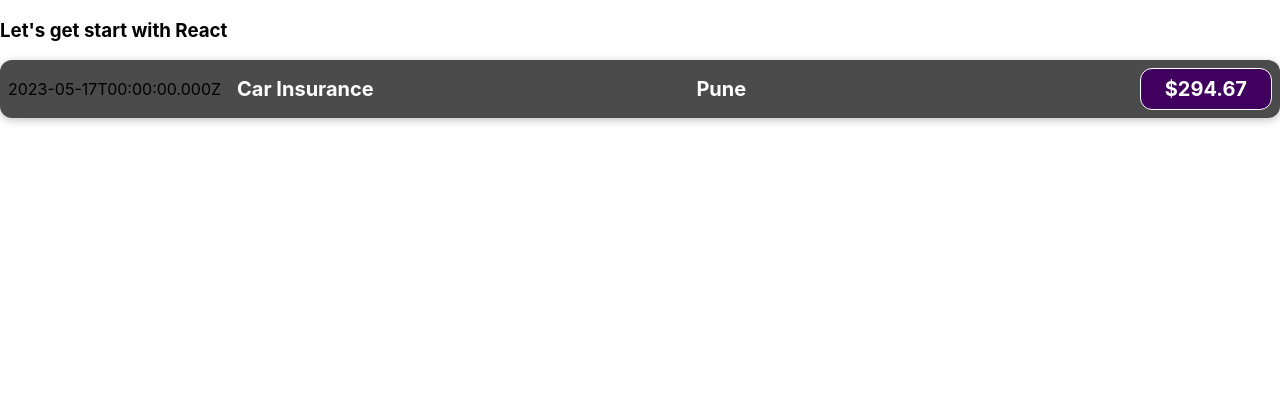
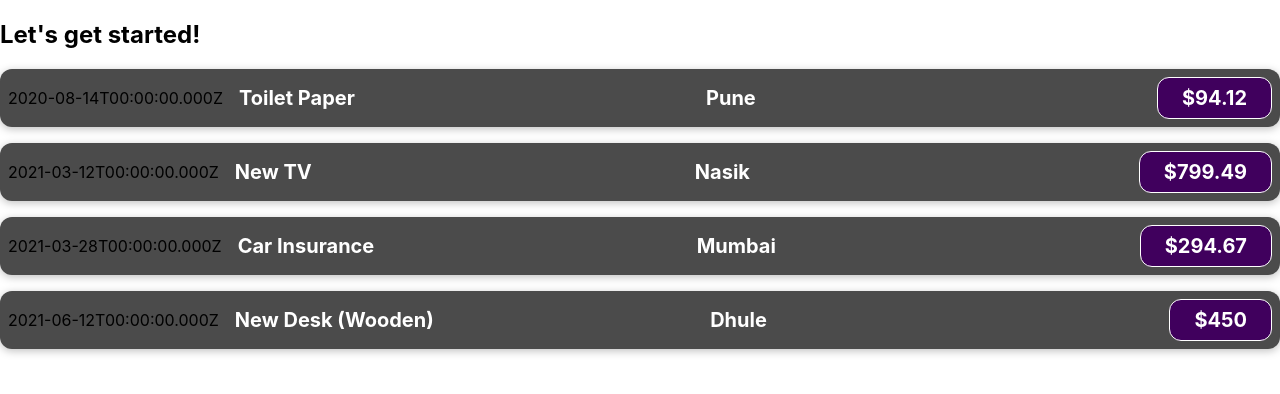
Before and after one commit to VaiDik-cyber/SharpenerReact, a React (Create React App) app: page / in a window 1280 px wide. Shown: the top 394 px of the page. Built offline with nearby package versions, Linux system fonts and the light colour scheme.

Commit message:
module 1 task 9

```diff
--- a/src/App.js
+++ b/src/App.js
@@ -1,13 +1,44 @@
-import "./App.css";
-import ExpenseItems from "./components/ExpenseItem.js";
+import ExpenseItem from "./components/ExpenseItem";
 
 function App() {
+  const expenses = [
+    {
+      id: "e1",
+      title: "Toilet Paper",
+      amount: 94.12,
+      date: new Date(2020, 7, 14),
+      LocationOfExpenditure: "Pune",
+    },
+    {
+      id: "e2",
+      title: "New TV",
+      amount: 799.49,
+      date: new Date(2021, 2, 12),
+      LocationOfExpenditure: "Nasik",
+    },
+    {
+      id: "e3",
+      title: "Car Insurance",
+      amount: 294.67,
+      date: new Date(2021, 2, 28),
+      LocationOfExpenditure: "Mumbai",
+    },
+    {
+      id: "e4",
+      title: "New Desk (Wooden)",
+      amount: 450,
+      date: new Date(2021, 5, 12),
+      LocationOfExpenditure: "Dhule",
+    },
+  ];
   return (
     <div>
-      <h3>Let's get start with React</h3>
-      <ExpenseItems></ExpenseItems>
+      <h2>Let's get started!</h2>
+
+      {expenses.map((expense) => (
+        <ExpenseItem item={expense}></ExpenseItem>
+      ))}
     </div>
   );
 }
-
 export default App;
--- a/src/components/ExpenseItem.js
+++ b/src/components/ExpenseItem.js
@@ -1,20 +1,15 @@
 import "./ExpenseItem.css";
 
-function ExpenseItem() {
-  const expenseDate = new Date(2023, 4, 17);
-  const expenseTitle = "Car Insurance";
-  const expenseAmount = 294.67;
-  const LocationOfExpenditure = "Pune";
+function ExpenseItem(props) {
   return (
     <div className="expense-item">
-      <div>{expenseDate.toISOString()}</div>
+      <div>{props.item.date.toISOString()}</div>
       <div className="expense-item__description">
-        <h2>{expenseTitle}</h2>
-        <h2>{LocationOfExpenditure}</h2>
-        <div className="expense-item__price">${expenseAmount}</div>
+        <h2>{props.item.title}</h2>
+        <h2>{props.item.LocationOfExpenditure}</h2>
+        <div className="expense-item__price">${props.item.amount}</div>
       </div>
     </div>
   );
 }
-
 export default ExpenseItem;
```
